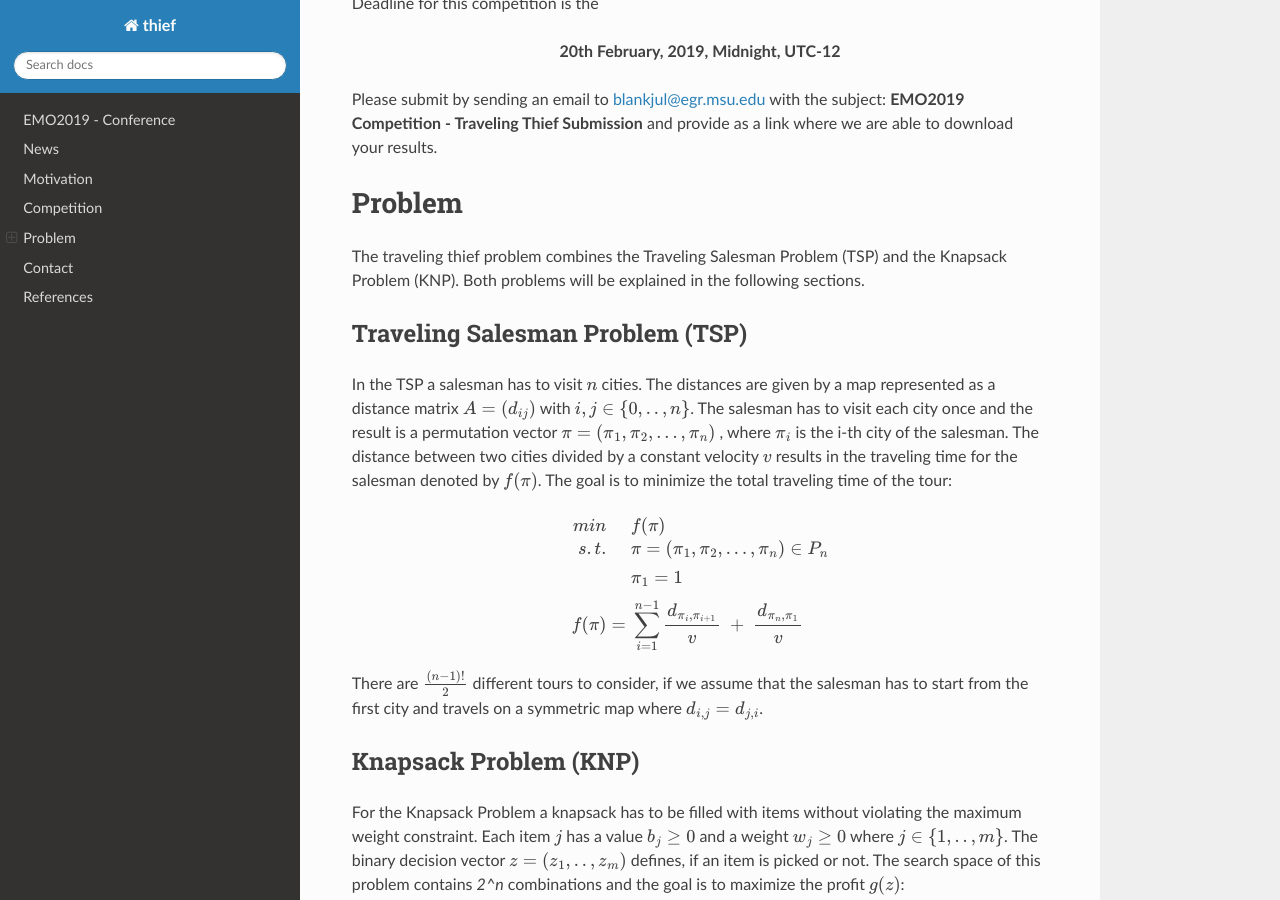
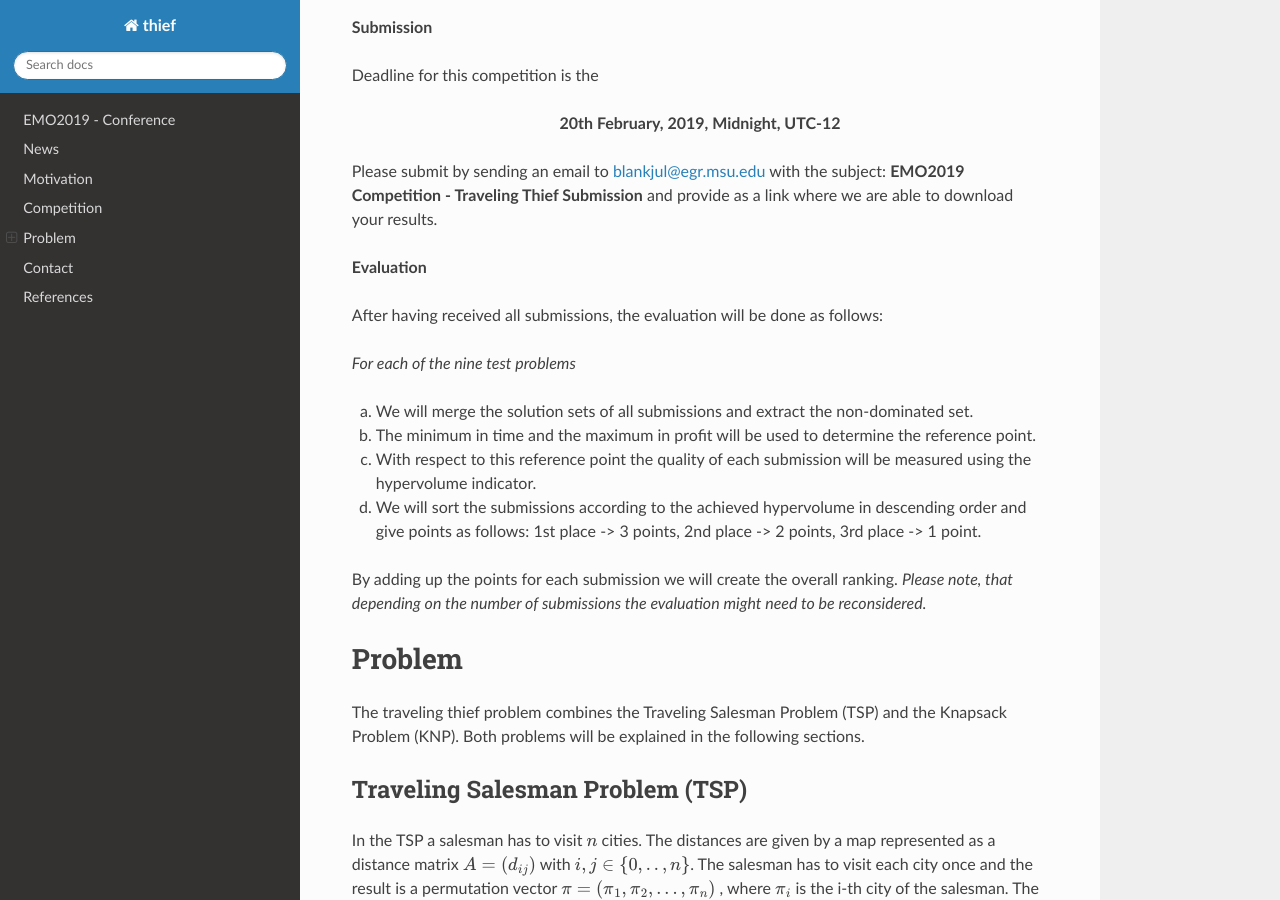
Before and after one commit to blankjul/emo19-thief, a Sphinx documentation site: the page built from docs/source/index.rst, in a window 1280 px wide and 900 px high, scrolled down 2442 px. Built offline with Sphinx 7.4.7 and the Read the Docs theme 2.0.0, drawn with Linux system fonts in a browser that asks for light colours; cross-references to code outside the pages are shown as plain code; some of the changed text lies outside the part shown.

Commit message:
Modified Util.writeSolutions to be based on index 1 and not 0.

```diff
--- a/docs/source/index.rst
+++ b/docs/source/index.rst
@@ -18,7 +18,9 @@
 News
 =============================================================
 
-We are happy to announce the competition will start *December 1st, 2018*.
+**Jan 15, 2019**: Minor modification of Util.writeSolutions to make the tour of the submission based on index 1 and not 0. Either submission format will be accepted.
+
+**Nov 26, 2018**: We are happy to announce the competition will start *December 1st, 2018*.
 
 
 
@@ -80,6 +82,7 @@
 ====== ====== ================== ==============================================
 
 For simplicity, we shortened the file name of the selected instances. However, the original instances are annotated above.
+The column **n** represents the MAXIMUM number of non-dominated solutions being accepted for the submission for each test problem.
 
 **Submission Format**
 
@@ -111,6 +114,20 @@
 and provide as a link where we are able to download your results.
 
 
+
+**Evaluation**
+
+After having received all submissions, the evaluation will be done as follows:
+
+*For each of the nine test problems*
+
+a. We will merge the solution sets of all submissions and extract the non-dominated set.
+b. The minimum in time and the maximum in profit will be used to determine the reference point.
+c. With respect to this reference point the quality of each submission will be measured using the hypervolume indicator.
+d. We will sort the submissions according to the achieved hypervolume in descending order and give points as follows: 1st place -> 3 points, 2nd place -> 2 points, 3rd place -> 1 point.
+
+By adding up the points for each submission we will create the overall ranking.
+*Please note, that depending on the number of submissions the evaluation might need to be reconsidered.*
 
 
 
```
Also changed, not shown: other parts of docs/source/index.rst (+1 -1 lines), 8 other files.
